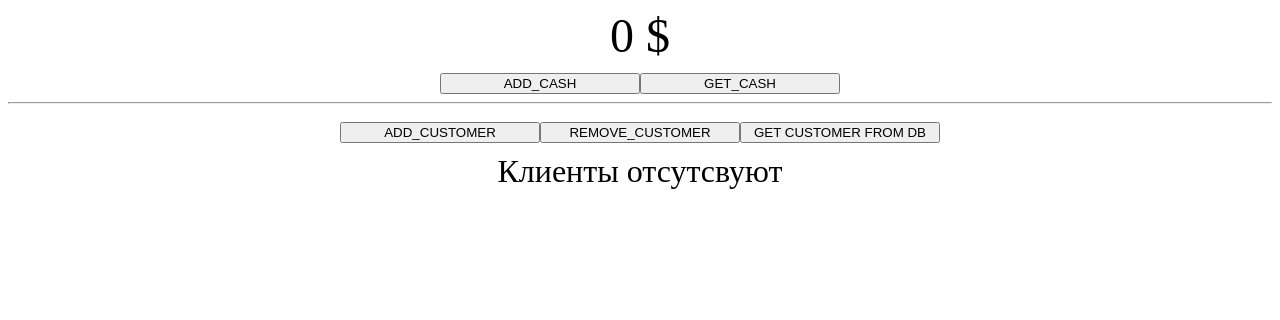
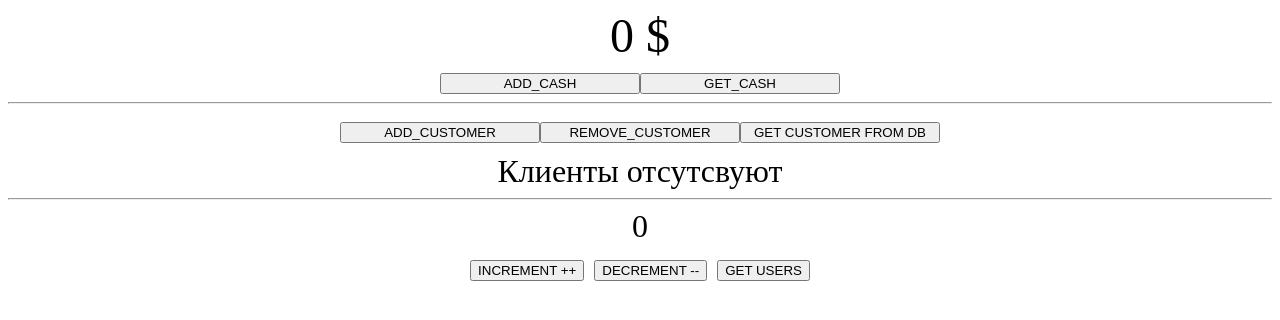
Before and after one commit to SerhiyChynin/redux_react, a React (Create React App) app: page / in a window 1280 px wide. Shown: the top 320 px of the page. Built offline with nearby package versions, Linux system fonts and the light colour scheme.

Commit message:
add count redux

```diff
--- a/src/App.js
+++ b/src/App.js
@@ -2,6 +2,7 @@ import React from "react";
 import { useDispatch, useSelector } from "react-redux";
 import { addCustomerAction } from "./store/customerReducers";
 import { fetchCustomers } from "./asyncAction/customers";
+import { incrementAction, decrementAction } from "./store/countReducer";
 
 
 
@@ -9,7 +10,10 @@ import { fetchCustomers } from "./asyncAction/customers";
 function App() {
   const dispatch = useDispatch();
   const cash = useSelector(state => state.cash.cash);
-  const customers = useSelector(state => state.customers.customers)
+  const customers = useSelector(state => state.customers.customers);
+  const count = useSelector(state => state.count.count);
+  console.log(count);
+  console.log(cash);
 
   const addCash = (cash) => {
     dispatch({type: "ADD_CASH", payload: cash})
@@ -32,6 +36,16 @@ function App() {
   const removeCustomerB = (customers) => {
     dispatch({ type: "REMOVE_CUSTOMERS_BTN",  payload: customers})
   }
+
+  const increment = () => {
+    dispatch(incrementAction(1))
+  }
+
+  const decrement = () => {
+    dispatch(decrementAction(1))
+  }
+
+
 
 
   return (
@@ -67,7 +81,15 @@ function App() {
         <div style={{fontSize:"2rem", marginTop: '10px'}}>
           Клиенты отсутсвуют
         </div>
-        }
+      }
+      <hr />
+
+      <div style={{fontSize:"2rem"}}>{count}</div>
+      <div style={{display: "flex", justifyContent:'center', margin: 10}}>
+        <button onClick={()=> increment()} style={{margin: 5}}>INCREMENT ++</button>
+        <button onClick={()=> decrement()} style={{margin: 5}}>DECREMENT --</button>
+        <button style={{margin: 5}}>GET USERS </button>
+      </div>
     </div>
   );
 }
--- /dev/null
+++ b/src/store/countReducer.js
@@ -0,0 +1,24 @@
+
+
+const initialState = {
+    count: 0
+}
+const INCREMENT = "INCREMENT";
+const DECREMENT = "DECREMENT";
+const GETUSERS = "GETUSERS";
+
+export const countReducer = (state = initialState, action) => {
+    switch (action.type) {
+        case INCREMENT:
+            return {...state, count: state.count + action.payload};
+        case DECREMENT:
+            return {...state, count: state.count - action.payload};
+        case GETUSERS:
+            return {};
+        default:
+            return state;
+    }
+}
+
+export const incrementAction = (payload) => ({type: INCREMENT, payload})
+export const decrementAction = (payload) => ({type: DECREMENT, payload})
--- a/src/store/index.js
+++ b/src/store/index.js
@@ -1,6 +1,7 @@
 import { createStore, combineReducers, applyMiddleware } from 'redux';
 import { cashReducer } from './cashReducer';
 import { customerReducer } from './customerReducers';
+import { countReducer } from './countReducer';
 import { composeWithDevTools } from 'redux-devtools-extension';
 import  thunk  from 'redux-thunk';
 
@@ -8,6 +9,7 @@ const rootReducer = combineReducers({    //создали два отдельн
 
     cash: cashReducer,
     customers: customerReducer,
+    count: countReducer,
 })
 
 export const store = createStore(rootReducer, composeWithDevTools(applyMiddleware(thunk)));
```
